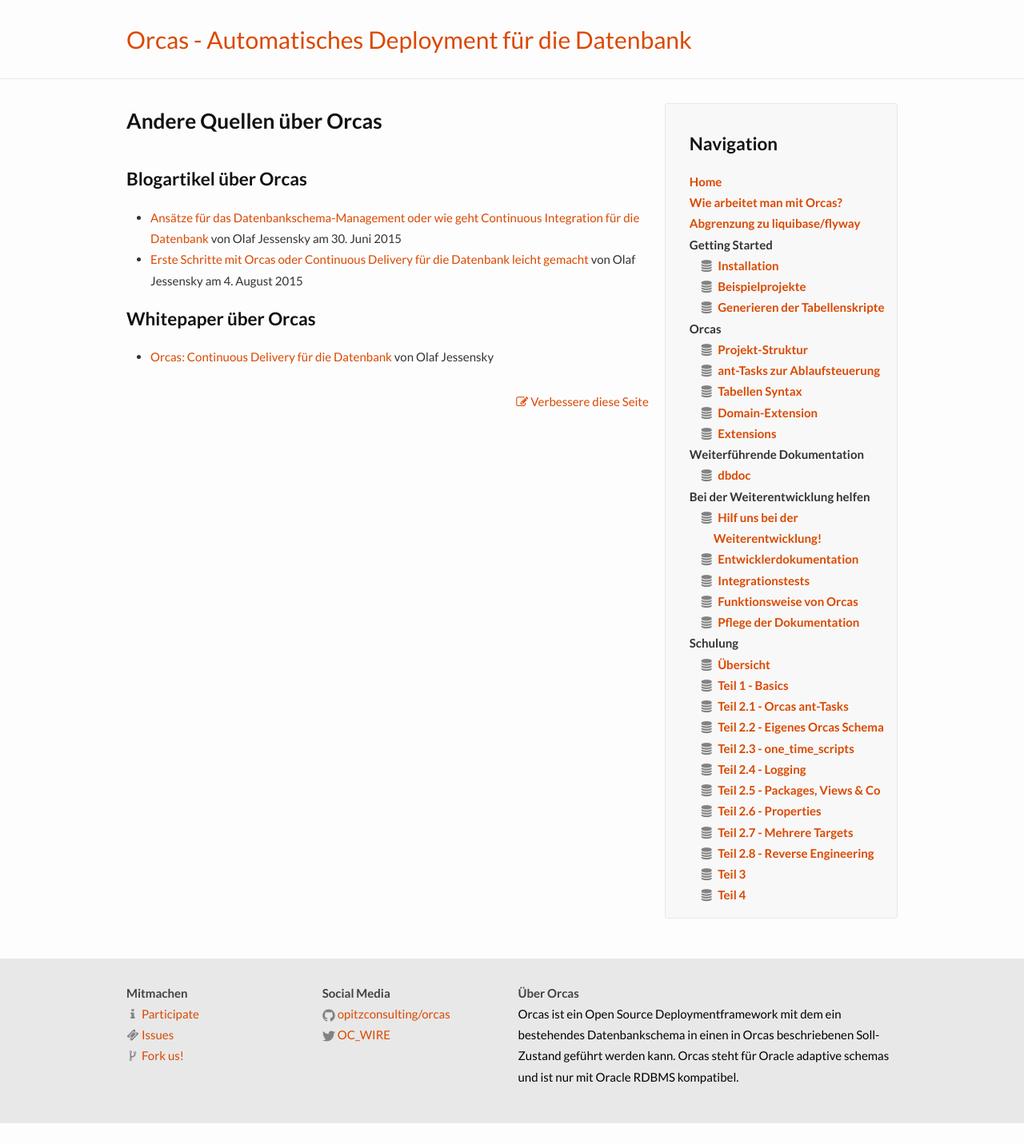
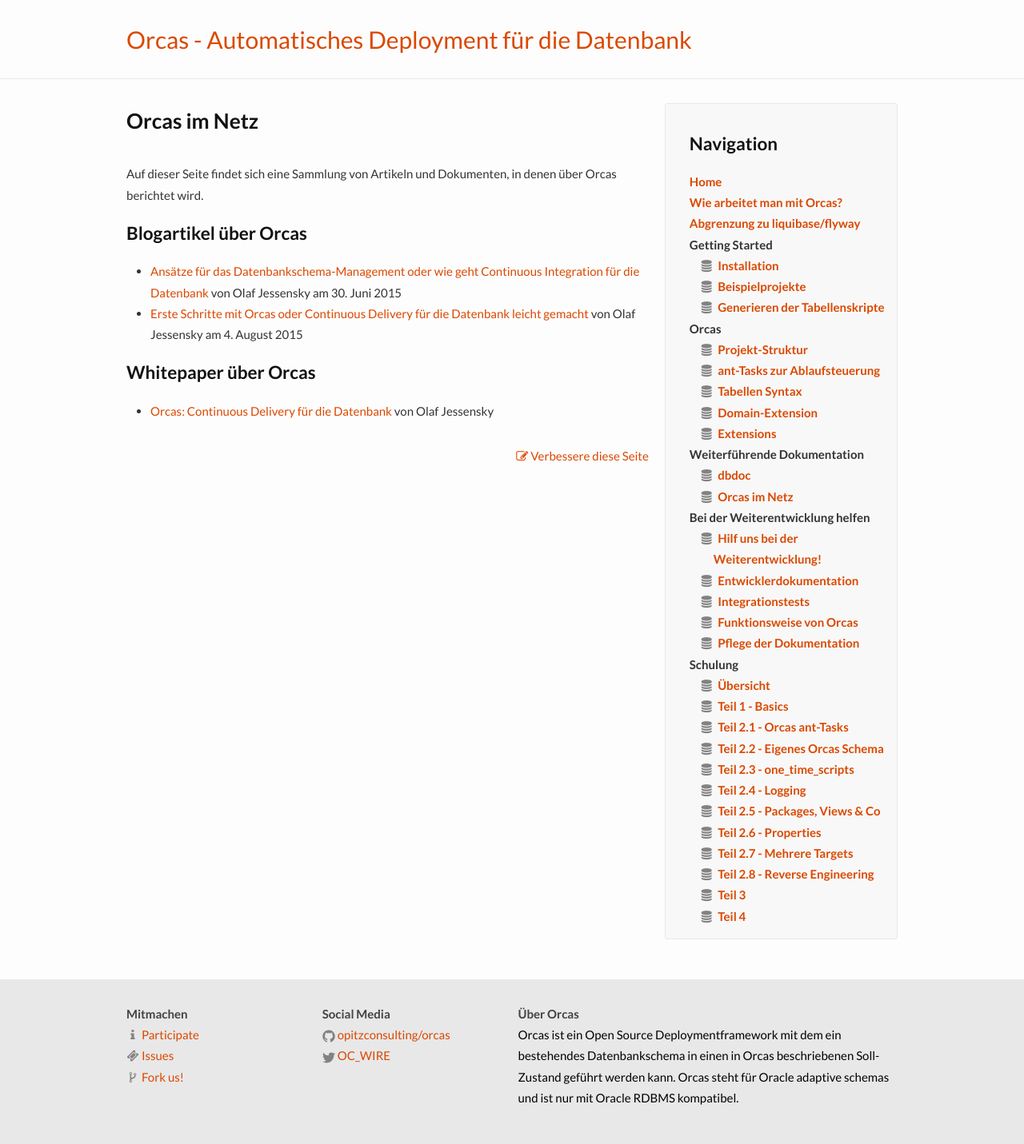
Before and after one commit to opitzconsulting/orcas, a Jekyll site: the page built from _docs/talking-about.md, in a window 1280 px wide. Shown: the whole page at 80% size. Built offline with Jekyll 4.4.1, drawn with Linux system fonts in a browser that asks for light colours; nearby versions of some CDN libraries; before the commit the page ends 1405 px from its top, so only the background shows below that.

Commit message:
add link to page

```diff
--- a/_docs/talking-about.md
+++ b/_docs/talking-about.md
@@ -1,8 +1,10 @@
 ---
 layout: page
-title: Andere Quellen über Orcas
-permalink: /docs/talking-about
+title: Orcas im Netz
+permalink: /docs/talking-about/
 ---
+
+Auf dieser Seite findet sich eine Sammlung von Artikeln und Dokumenten, in denen über Orcas berichtet wird.
 
 ## Blogartikel über Orcas
 
--- a/_includes/navigation.html
+++ b/_includes/navigation.html
@@ -26,6 +26,7 @@
       Weiterführende Dokumentation
       <ul>
         <li><i class="fa fa-database"></i><a href="{{site.baseurl}}/docs/dbdoc/">dbdoc</a></li>
+        <li><i class="fa fa-database"></i><a href="{{site.baseurl}}/docs/talking-about/">Orcas im Netz</a></li>
       </ul>
     </li>
     <li>
```
